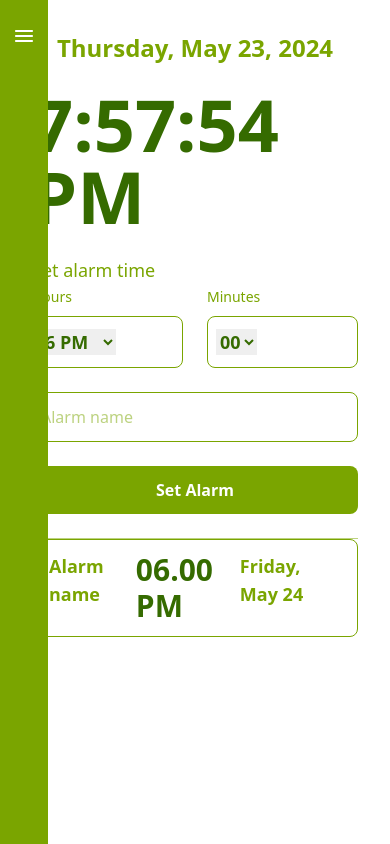
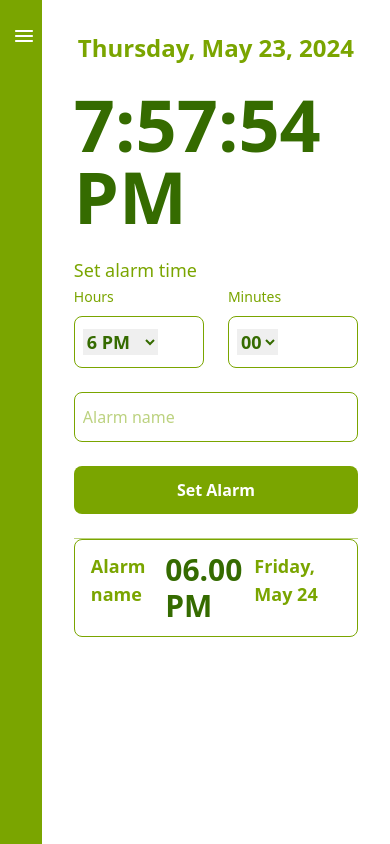
Before and after one commit to allsyalwaa/TrackIt, a React (Vite) app: page /alarm in a window 390 px wide. Built offline with nearby package versions, Linux system fonts and the light colour scheme.

Commit message:
Update Sidebar component to include responsive behavior and improve accessibility

```diff
--- a/src/components/section/Sidebar.jsx
+++ b/src/components/section/Sidebar.jsx
@@ -23,7 +23,7 @@ export default function Sidebar() {
     <nav
       ref={sidebarRef}
       className={`fixed z-20 bg-primary py-6 md:relative md:px-10 ${
-        isOpen ? "w-56 px-10" : "w-12"
+        isOpen ? "w-56 px-10" : "relative w-12"
       } h-full md:w-72 `}
     >
       <button
```
